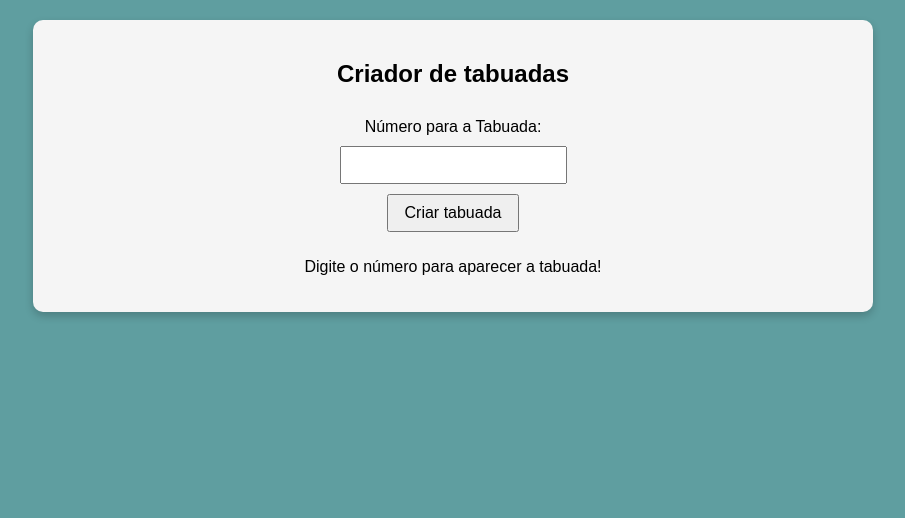
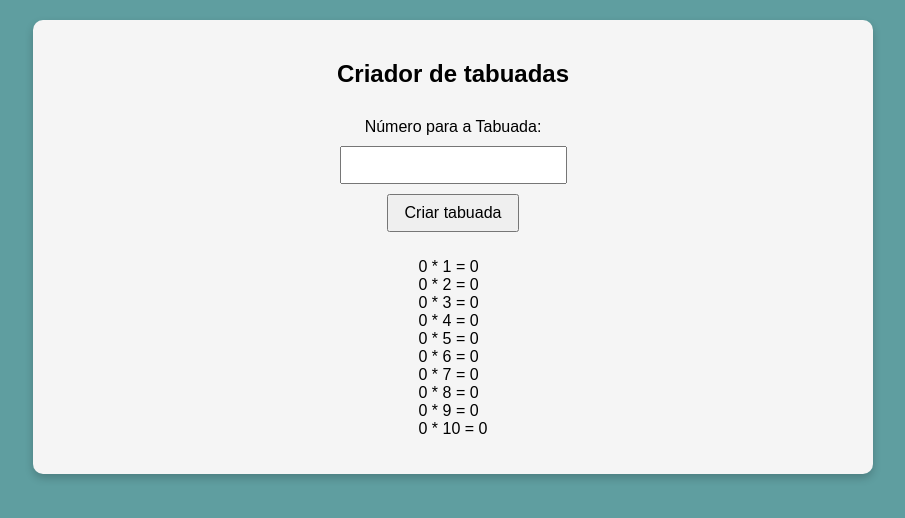
Before and after one commit to arthurrobertoalves/criador-de-tabuada-html, a plain HTML site: page index.html in a window 1280 px wide. Both pictures are taken after a click on the button "Criar tabuada". Shown: the whole page, without its empty margins (187-1092 px from the left). Drawn offline with Linux system fonts and the light colour scheme.

Commit message:
create sintaxe in js

```diff
--- a/index.html
+++ b/index.html
@@ -11,7 +11,7 @@
         <h1>Criador de tabuadas</h1>
 
         <label for="inicio">Número para a Tabuada: </label>
-        <input type="number" id="inicio" required>
+        <input type="number" id="number" required>
 
 
         <button onclick="tabuada()">Criar tabuada</button>
--- a/script.js
+++ b/script.js
@@ -1,3 +1,10 @@
-function tabuada(){
-
+function tabuada() {
+    let numero = Number(document.getElementById('number').value);
+    let i = 1;
+    let resultado = '';
+    while (i <= 10) {
+        resultado += numero + ' * ' + i + ' = ' + (numero * i) + '<br>';
+        i++;
+    }
+    document.getElementById("text").innerHTML = resultado;
 }
```
